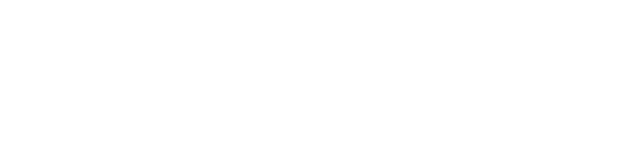
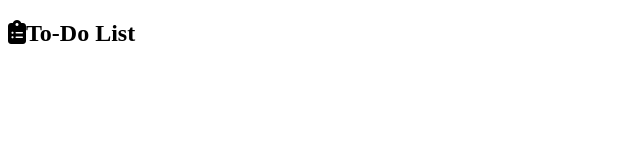
Before and after one commit to claudiahW/to-do-list, a plain HTML site: page index.html in a window 1280 px wide. Shown: the whole page, without its empty margins (0-640 px from the left). Drawn offline with Linux system fonts and the light colour scheme.

Commit message:
add external fontawesome link to head

```diff
--- a/index.html
+++ b/index.html
@@ -4,10 +4,16 @@
     <meta charset="UTF-8">
     <meta http-equiv="X-UA-Compatible" content="IE=edge">
     <meta name="viewport" content="width=device-width, initial-scale=1.0">
+    <link rel="stylesheet" href="https://cdnjs.cloudflare.com/ajax/libs/font-awesome/6.4.2/css/all.min.css">
     <link rel="stylesheet" href="style.css">
     <title>Today Do</title>
 </head>
 <body>
+<div class="container">
+    <div class ="nav">
+        <h2><i class="fa-solid fa-clipboard-list"></i>To-Do List</h2>
+    </div>
+</div>
  <script></script>
 </body>
 </html>
```
